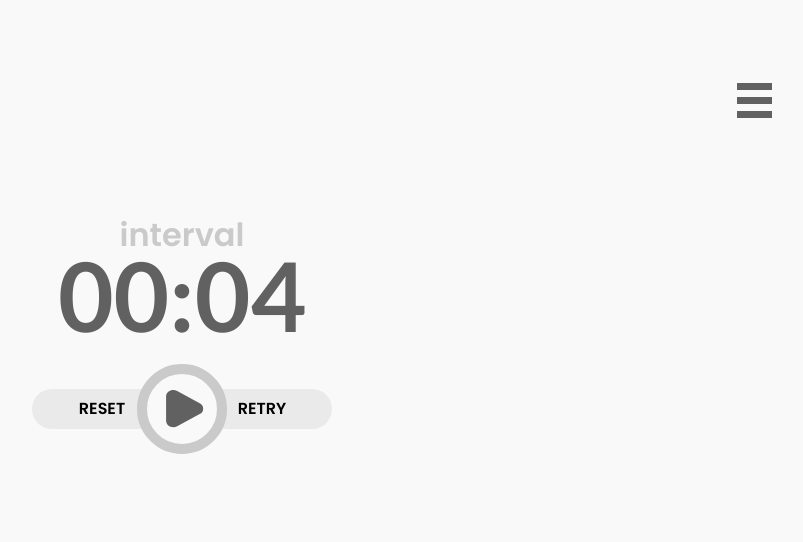
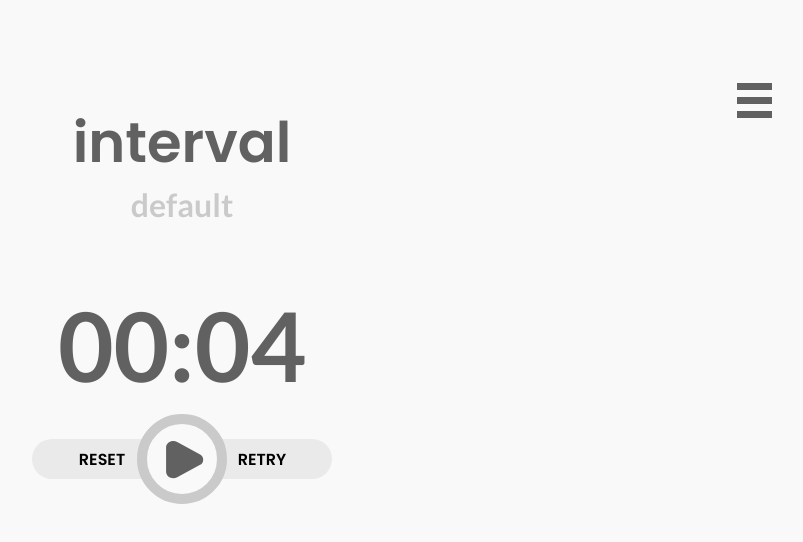
Before and after one commit to drillprop/pomodoro, a React app: page / in a window 1280 px wide. Shown: the top 542 px of the page, without its empty margins (458-1261 px from the left). Built offline with nearby package versions, Linux system fonts and the light colour scheme.

Commit message:
add Category rework interface layout

```diff
--- /dev/null
+++ b/src/components/Timer/Category.tsx
@@ -0,0 +1,19 @@
+import React from 'react';
+import styled from 'styled-components';
+import { primFont } from '../../utils/fonts';
+import { secondary } from '../../utils/colors';
+
+const Select = styled.h3`
+  text-align: center;
+  margin: 0;
+  grid-row: 3;
+  font-family: ${primFont};
+  color: ${secondary};
+  font-size: 2rem;
+`;
+
+const Category = () => {
+  return <Select>default</Select>;
+};
+
+export default Category;
--- a/src/components/Timer/Controls.tsx
+++ b/src/components/Timer/Controls.tsx
@@ -12,8 +12,7 @@ import useTimer from '../../hooks/useTimer';
 import useTimerState from '../../hooks/useTimerState';
 
 const ControlsWrapper = styled.div`
-  grid-column: 3;
-  grid-row: 5;
+  grid-row: 6;
   display: grid;
   justify-content: center;
   grid-template-columns: repeat(2, 150px);
--- a/src/components/Timer/Interface.tsx
+++ b/src/components/Timer/Interface.tsx
@@ -3,11 +3,13 @@ import styled from 'styled-components';
 import Timer from './Timer';
 import Controls from './Controls';
 import Hamburger from './HamburgerButton';
+import TimerFaze from './TimerFaze';
+import Category from './Category';
 
 const InterfaceWrapper = styled.main`
   display: grid;
-  grid-template-columns: repeat(5, 1fr);
-  grid-template-rows: repeat(10, 1fr);
+  grid-template-rows: 100px repeat(2, 1fr) 50px repeat(6, 1fr);
+  justify-content: center;
   height: 100vh;
 `;
 
@@ -15,6 +17,8 @@ const Interface: React.FC = () => {
   return (
     <InterfaceWrapper>
       <Hamburger />
+      <TimerFaze />
+      <Category />
       <Timer />
       <Controls />
     </InterfaceWrapper>
--- a/src/components/Timer/Timer.tsx
+++ b/src/components/Timer/Timer.tsx
@@ -1,21 +1,11 @@
 import React from 'react';
 import styled from 'styled-components';
-import { secondFont } from '../../utils/fonts';
-import { secondary } from '../../utils/colors';
 import useTimerState from '../../hooks/useTimerState';
 
 const TimerWrapper = styled.section`
-  grid-row: 4;
+  grid-row: 5;
   text-align: center;
-  grid-column: 3;
   margin-bottom: 3em;
-`;
-const TimerFaze = styled.h3`
-  display: center;
-  font-family: ${secondFont};
-  color: ${secondary};
-  font-size: 2rem;
-  margin: 0;
 `;
 const Time = styled.h1`
   display: center;
@@ -25,10 +15,9 @@ const Time = styled.h1`
 `;
 
 const Timer: React.FC = () => {
-  const [, timeString, , isInterval] = useTimerState();
+  const [, timeString] = useTimerState();
   return (
     <TimerWrapper>
-      <TimerFaze>{isInterval ? 'interval' : 'break'}</TimerFaze>
       <Time>{timeString}</Time>
     </TimerWrapper>
   );
--- /dev/null
+++ b/src/components/Timer/TimerFaze.tsx
@@ -0,0 +1,21 @@
+import React from 'react';
+import styled from 'styled-components';
+import { secondFont } from '../../utils/fonts';
+import { primary } from '../../utils/colors';
+import useTimerState from '../../hooks/useTimerState';
+
+const TimerTitle = styled.h3`
+  font-family: ${secondFont};
+  grid-row: 2;
+  text-align: center;
+  color: ${primary};
+  font-size: 3.5rem;
+  margin: 0;
+`;
+
+const TimerFaze = () => {
+  const [, , , isInterval] = useTimerState();
+  return <TimerTitle>{isInterval ? 'interval' : 'break'}</TimerTitle>;
+};
+
+export default TimerFaze;
```
